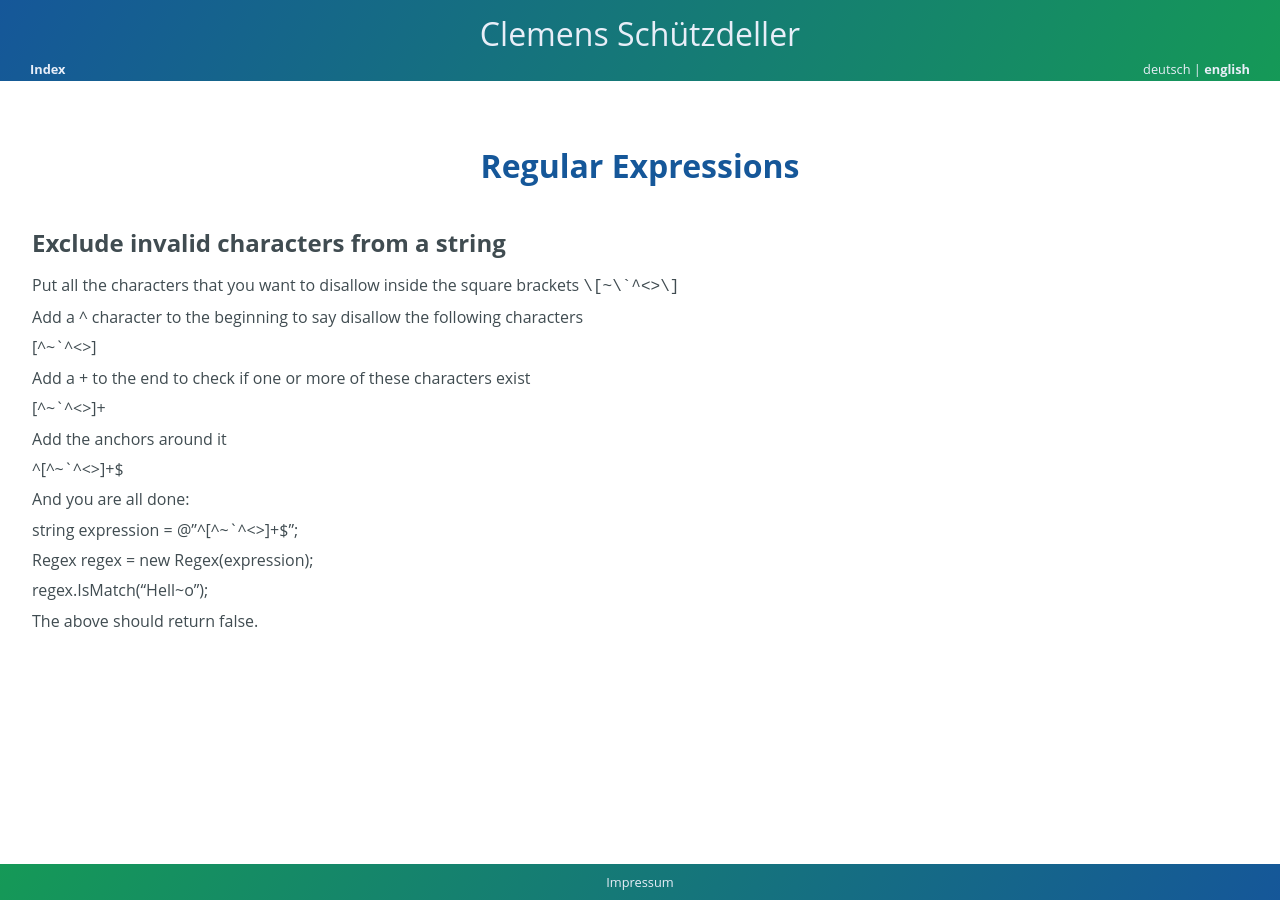
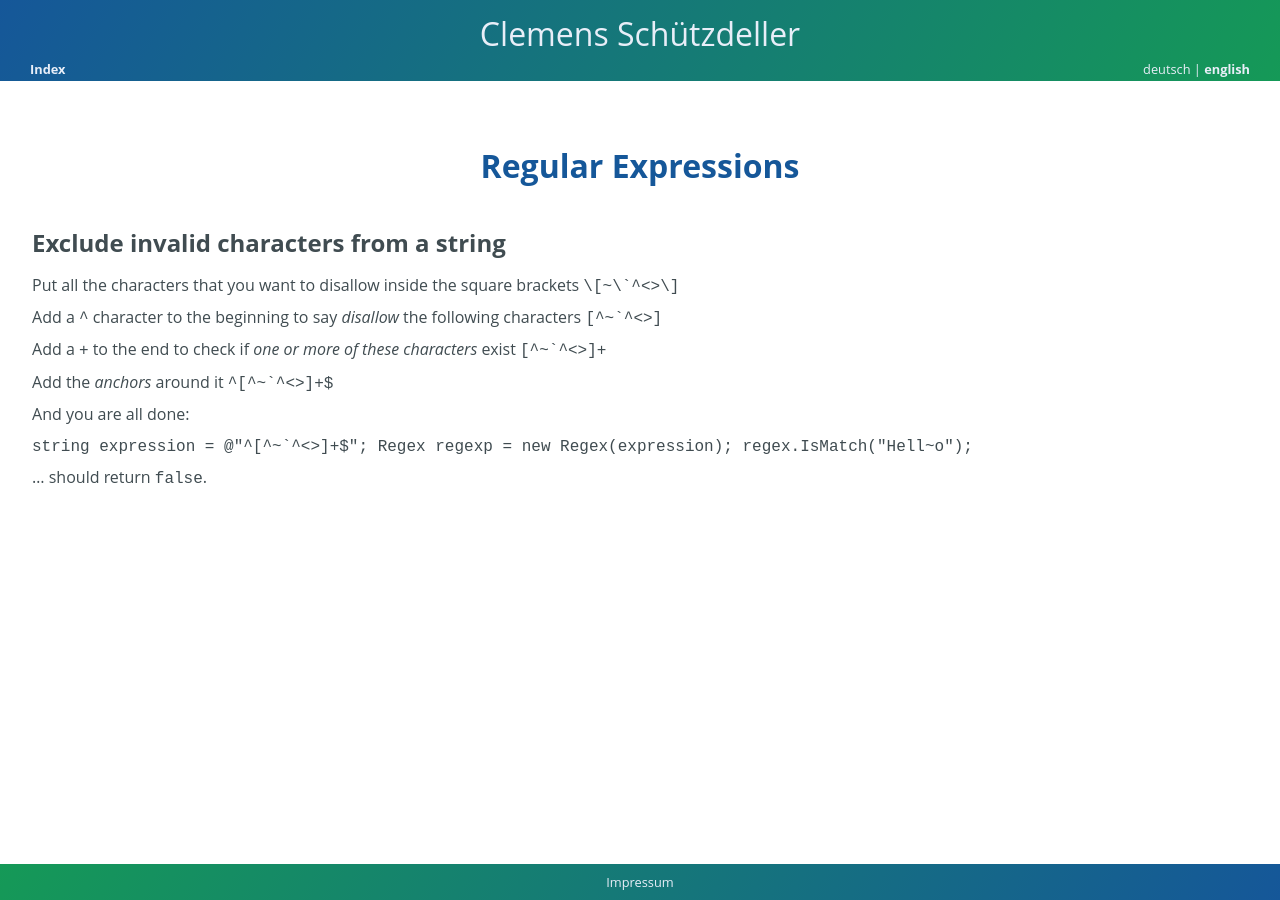
Before and after one commit to cs-LA/home, a Jekyll site: the page built from RegExp/index.md, in a window 1280 px wide. Built offline with Jekyll 4.4.1, drawn with Linux system fonts in a browser that asks for light colours; our own code applies the rules of GitHub Pages for plain Markdown files.

Commit message:
Update index.md

```diff
--- a/RegExp/index.md
+++ b/RegExp/index.md
@@ -4,26 +4,20 @@
 
 Put all the characters that you want to disallow inside the square brackets <code>\[~\`^<>\]</code>
 
-Add a ^ character to the beginning to say disallow the following characters
+Add a <code>^</code> character to the beginning to say *disallow* the following characters <code>[^~`^<>]</code>
 
-[^~`^<>]
+Add a <code>+</code> to the end to check if *one or more of these characters* exist <code>[^~`^<>]+</code>
 
-Add a + to the end to check if one or more of these characters exist
-
-[^~`^<>]+
-
-Add the anchors around it
-
-^[^~`^<>]+$
+Add the *anchors* around it <code>^[^~`^<>]+$</code>
 
 
 
 And you are all done:
 
-string expression = @"^[^~`^<>]+$";
+<code>
+ string expression = @"^[^~`^<>]+$";
+ Regex regexp = new Regex(expression);
+ regex.IsMatch("Hell~o");
+</code>
 
-Regex regex = new Regex(expression);
-
-regex.IsMatch("Hell~o");
-
-The above should return false.
+... should return <code>false</code>.
```
